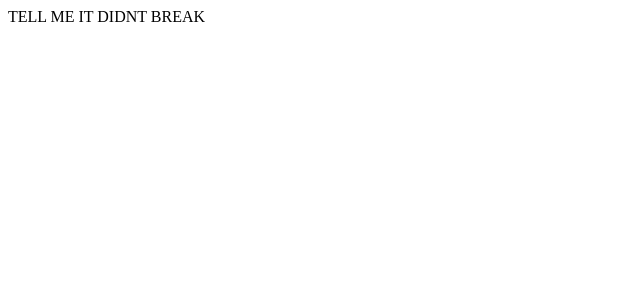
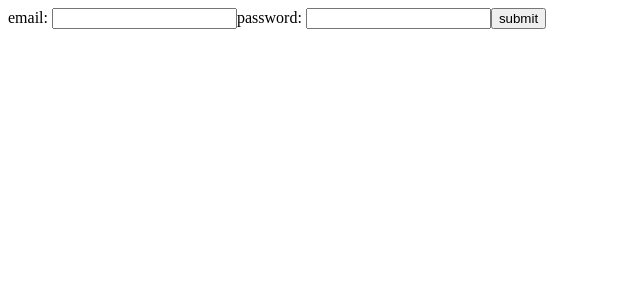
Before and after one commit to alisazhou/wutwatch, a React app in the folder frontend/: page / in a window 1280 px wide. Shown: the top 300 px of the page, without its empty margins (0-640 px from the left). Built offline with nearby package versions, Linux system fonts and the light colour scheme; the HTML template or start-up script is replaced by a standard one.

Commit message:
redux form works

```diff
--- a/frontend/package.json
+++ b/frontend/package.json
@@ -36,6 +36,7 @@
     "postcss-loader": "^1.3.2",
     "react-hot-loader": "^3.0.0-beta.6",
     "redux-devtools": "^3.3.2",
+    "redux-form": "^7.2.0",
     "style-loader": "^0.16.1",
     "url-loader": "^0.5.8",
     "webpack": "^2.7.0",
--- a/frontend/src/app.jsx
+++ b/frontend/src/app.jsx
@@ -2,13 +2,14 @@ import React from 'react';
 import { Provider } from 'react-redux';
 
 import store from './state/store';
+import CreateUserForm from './components/CreateUserForm';
 
 
 class App extends React.Component {
     render() {
         return (
             <Provider store={store}>
-                <div>TELL ME IT DIDNT BREAK</div>
+                <CreateUserForm />
             </Provider>
         );
     }
--- /dev/null
+++ b/frontend/src/components/CreateUserForm.jsx
@@ -0,0 +1,42 @@
+import React from 'react';
+import { Field, reduxForm } from 'redux-form';
+
+
+class CreateUserForm extends React.Component {
+    print = creds => {
+        const config = {
+            method: 'POST',
+            headers: {
+              'Accept': 'application/json',
+              'Access-Control-Allow-Origin': '*',
+              'Content-Type': 'application/json',
+            },
+            body: JSON.stringify(creds),
+        };
+        const checkStatus = response => {
+            if (response.ok) {
+                return response.json()
+            }
+            throw new Error(response.statusText);
+        }
+        fetch(`http://${window.location.host}/api/profiles/`, config)
+          .then(response => checkStatus(response))
+          .then(response => {console.log(response)})
+          .catch(err => {console.log('WRONG', err)})
+    }
+    render() {
+        return (
+            <form onSubmit={this.props.handleSubmit(this.print)}>
+                email: <Field component='input' type='text' name='email' />
+                password: <Field component='input' type='password' name='password' />
+                <button type='submit'>submit</button>
+            </form>
+        );
+    }
+}
+
+const WrappedCreateUserForm = reduxForm({
+    form: 'createNewUser'
+})(CreateUserForm);
+
+export default WrappedCreateUserForm;
--- a/frontend/src/state/store.js
+++ b/frontend/src/state/store.js
@@ -1,8 +1,11 @@
 import { createStore, combineReducers, applyMiddleware } from 'redux';
+import { reducer as formReducer } from 'redux-form';
 import logger from 'redux-logger';
 
 
-const reducers = combineReducers({});
+const reducers = combineReducers({
+    form: formReducer,
+});
 
 const store = createStore(
     reducers,
--- a/frontend/webpack.config.js
+++ b/frontend/webpack.config.js
@@ -18,8 +18,8 @@ module.exports = {
         loader: 'babel-loader',
         exclude: /node_modules/,
         options: {
-          presets: ['env', 'react'],
-          plugins: ['transform-object-rest-spread']
+          presets: ['env', 'react', 'es2015'],
+          plugins: ['transform-object-rest-spread', 'transform-class-properties', 'transform-runtime']
         },
       },
     ],
```
Also changed, not shown: 1 other file (tests, documents, lock files or other folders).
